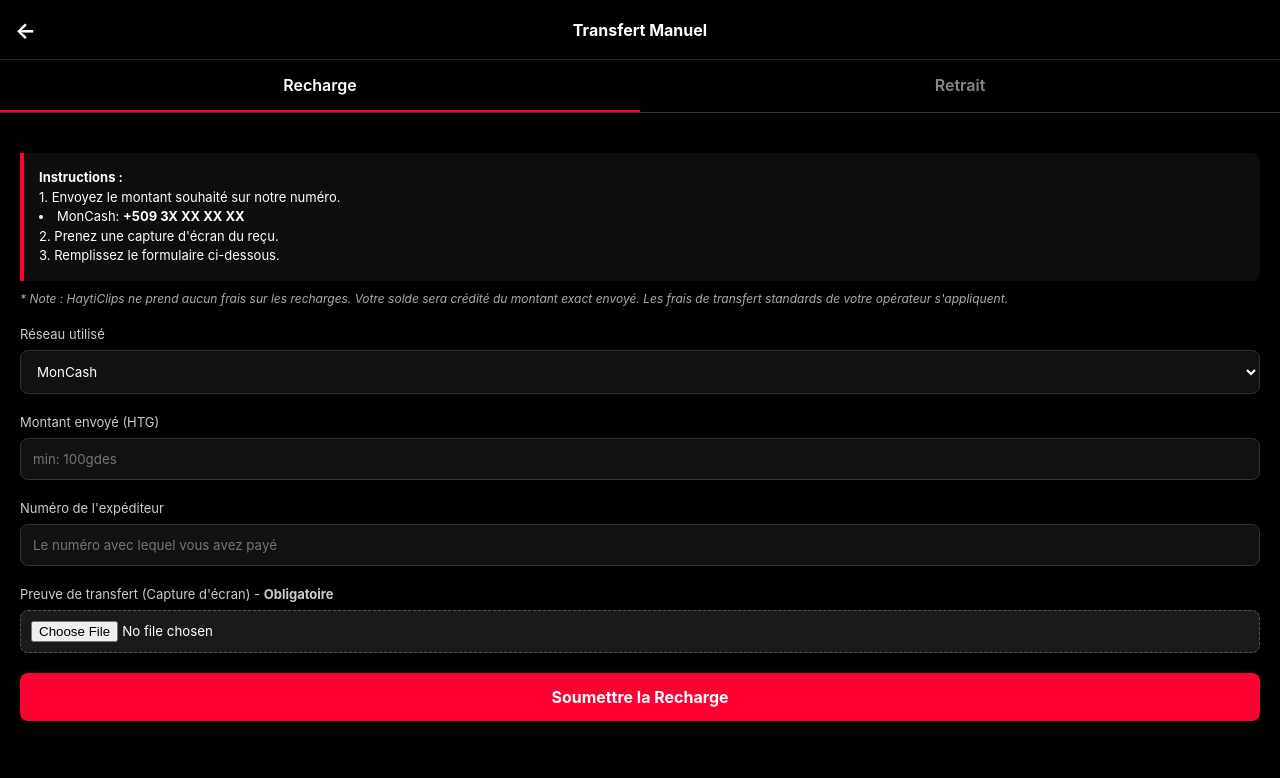
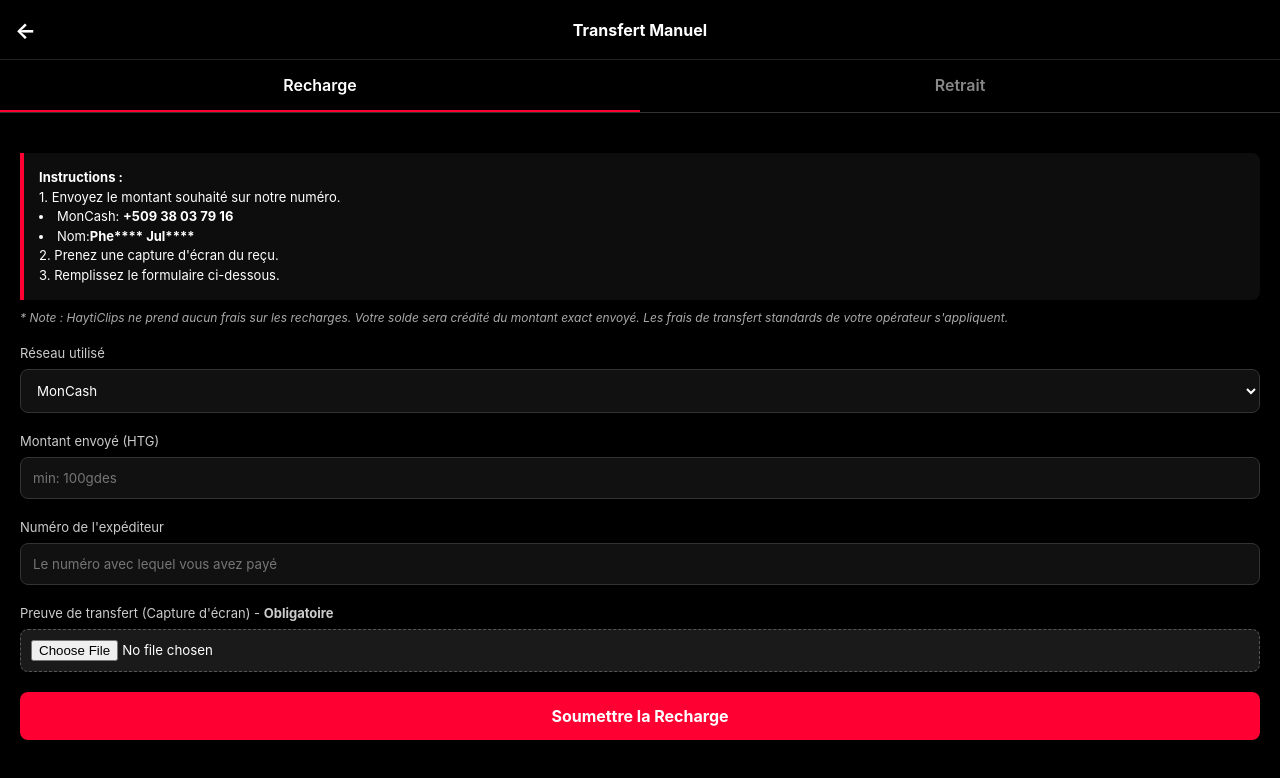
Before and after one commit to Librilakay/hayticlips-frontend, a plain HTML site: page manual-transfer.html in a window 1280 px wide. Drawn offline with Linux system fonts and the light colour scheme; no server answers.

Commit message:
add number

```diff
--- a/manual-transfer.html
+++ b/manual-transfer.html
@@ -154,7 +154,8 @@
       <div class="info-box">
         <strong>Instructions :</strong><br>
         1. Envoyez le montant souhaité sur notre numéro.
-        <li> MonCash: <strong>+509 3X XX XX XX</strong></li>
+        <li> MonCash: <strong>+509 38 03 79 16</strong></li>
+        <li>Nom:<strong>Phe**** Jul****</strong></li>
         2. Prenez une capture d'écran du reçu.<br>
         3. Remplissez le formulaire ci-dessous.
       </div>
```
